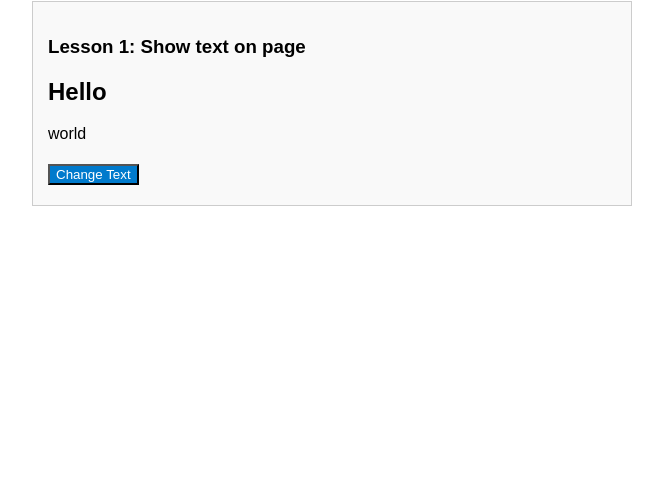
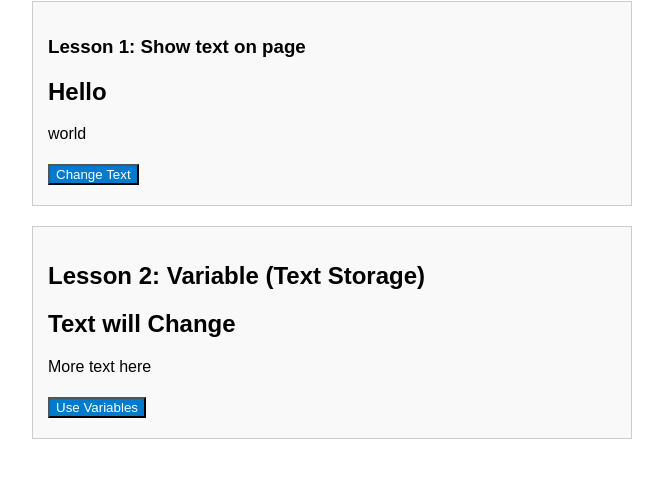
Before and after one commit to athenkosi-dev/week4-Javascript, a plain HTML site: page index.html in a window 1280 px wide. Shown: the part 119-596 px from the top of the page, without its empty margins (308-971 px from the left). Drawn offline with Linux system fonts and the light colour scheme.

Commit message:
lesson 2: was variables

```diff
--- a/index.html
+++ b/index.html
@@ -22,5 +22,24 @@
             }
         </script>
     </div>
+    <!--Lesson2-->
+    <div class="lesson">
+        <h2>Lesson 2: Variable (Text Storage)</h2>
+
+        <h2 id"heading2">Text will Change</h2>
+        <p id="text2">More text here</p>
+        <button onclick="lesson2()">Use Variables</button>
+        <script>
+            function lesson2(){
+                var message1 ="Hello everyone!";
+                var message2 = "I love JavaScript!";
+                var message3 = "its awesome!";
+
+                document.getElementById("heading2").innerHTML = message1;
+                document.getElementById("text2").innerHTML = message2 + " " + message3;
+
+            }
+        </script>
+        </script>
 </body>
 </html>
```
